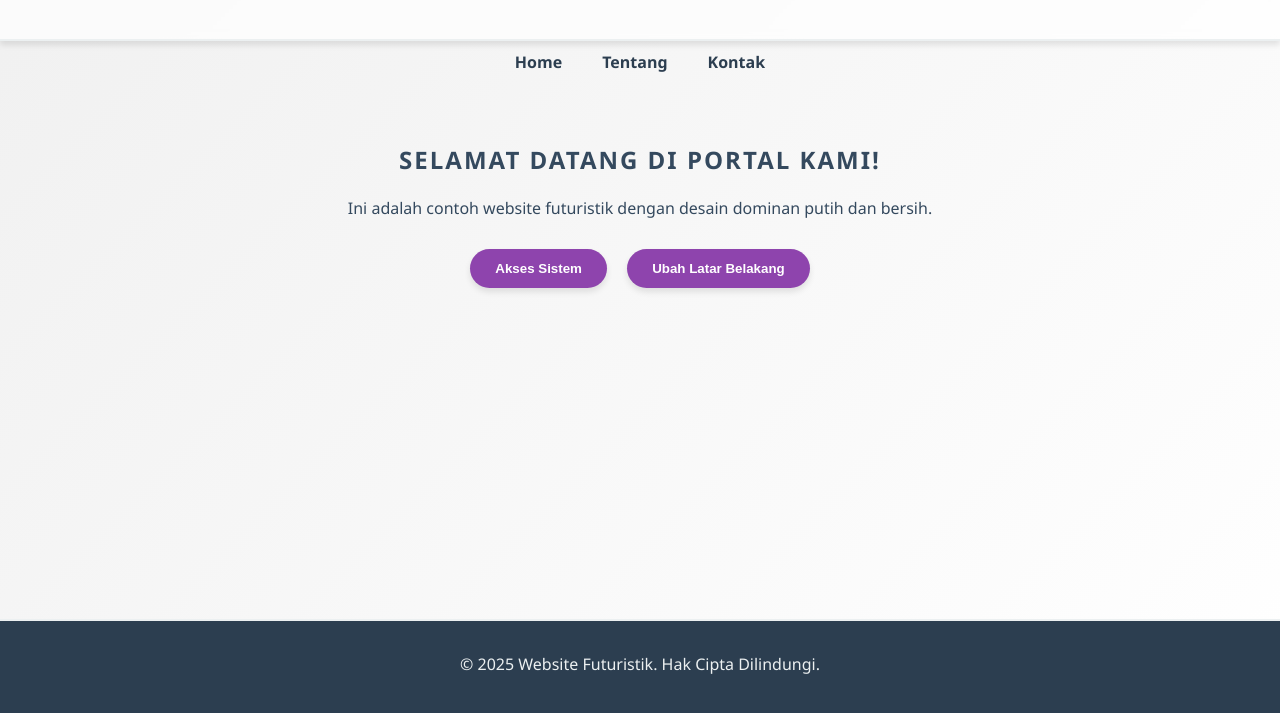
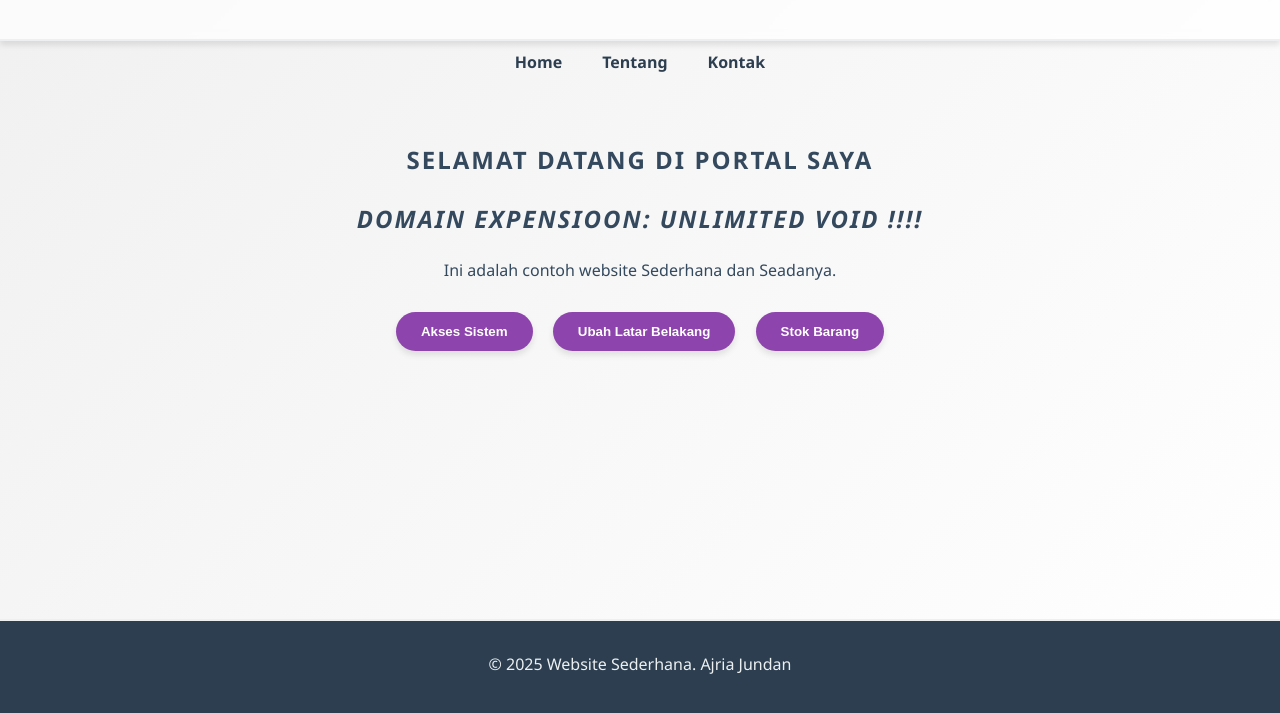
Before and after one commit to jundan01/Desain-Web, a plain HTML site: page Tugas Website Sederhana/TugasWebsiteSederhana.html in a window 1280 px wide. Both pictures are taken after a click on the link "Home". Shown: the part 87-800 px from the top of the page. Drawn offline with Linux system fonts and the light colour scheme.

Commit message:
Update TugasWebsiteSederhana.html
Signed-off-by: jundan01 <137134726+jundan01@users.noreply.github.com>

```diff
--- a/Tugas Website Sederhana/TugasWebsiteSederhana.html
+++ b/Tugas Website Sederhana/TugasWebsiteSederhana.html
@@ -140,18 +140,21 @@
     </header>
     <nav>
         <a onclick="showPage('home')">Home</a>
-        <a href="Biodata.html">Tentang</a>
+        <a href="https://jundan01.github.io/TugasWebsiteSederhana/biodata.html">Tentang</a>
         <a onclick="showPage('kontak')">Kontak</a>
     </nav>
     <main id="content">
         <!-- Default Home Page -->
-        <h2>Selamat Datang di Portal Kami!</h2>
-        <p>Ini adalah contoh website futuristik dengan desain dominan putih dan bersih.</p>
+        <h2>Selamat Datang di Portal Saya
+            <p padding="0"><i>Domain Expensioon: Unlimited Void !!!!</i></p>
+        </h2>
+        <p>Ini adalah contoh website Sederhana dan Seadanya.</p>
         <button onclick="showAlert()">Akses Sistem</button>
         <button onclick="changeBackgroundColor('#222')">Ubah Latar Belakang</button>
+        <button onclick="window.location.href='https://jundan01.github.io/PRT-4/stok.html'">Stok Barang</button>
     </main>
     <footer>
-        <p>&copy; 2025 Website Futuristik. Hak Cipta Dilindungi.</p>
+        <p>&copy; 2025 Website Sederhana. Ajria Jundan</p>
     </footer>
     <script>
         function showAlert() {
@@ -167,10 +170,13 @@
             if (page === "home") {
                 document.body.style.background = "linear-gradient(135deg, var(--bg-color-start), var(--bg-color-end))";
                 content.innerHTML = `
-                    <h2>Selamat Datang di Portal Kami!</h2>
-                    <p>Ini adalah contoh website futuristik dengan desain dominan putih dan bersih.</p>
+                    <h2>Selamat Datang di Portal Saya
+                        <p padding="0"><i>Domain Expensioon: Unlimited Void !!!!</i></p>
+                    </h2>
+                    <p>Ini adalah contoh website Sederhana dan Seadanya.</p>
                     <button onclick="showAlert()">Akses Sistem</button>
                     <button onclick="changeBackgroundColor('#222')">Ubah Latar Belakang</button>
+                    <button onclick="window.location.href='https://jundan01.github.io/PRT-4/stok.html'">Stok Barang</button>
                  `;
             } else if (page === "kontak") {
                 document.body.style.background = "linear-gradient(135deg, var(--bg-color-start), var(--bg-color-end))";
@@ -180,8 +186,7 @@
                         <ul>
                             <li>📧 Email: <a href="mailto:ajriajundan@gmail.com">ajriajundan@gmail.com</a></li>
                             <li>📱 WhatsApp: <a href="https://wa.me/6283174192722" target="_blank">+62 831-7419-2722</a></li>
-                            <li>📸 Instagram: <a href="https://instagram.com/username" target="_blank">@username</a></li>
-                            <li>💼 LinkedIn: <a href="https://linkedin.com/in/username" target="_blank">linkedin.com/in/username</a></li>
+                            <li>📸 Instagram: <a href="https://instagram.com/ajriajundan_" target="_blank">@ajriajundan_</a></li>
                             <li>🌐 Website: <a href="https://drive.google.com/drive/folders/1doxirzrCBQIqAHAYLRmfgmKIJyuk2ZgP?usp=sharing" target="_blank">GoogleDrive-ajriajundan</a></li>
                         </ul>
                     </div>
```
